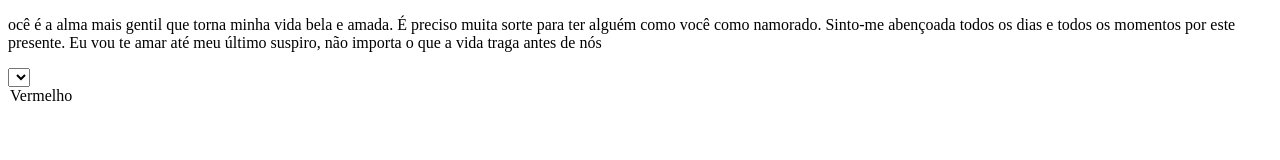
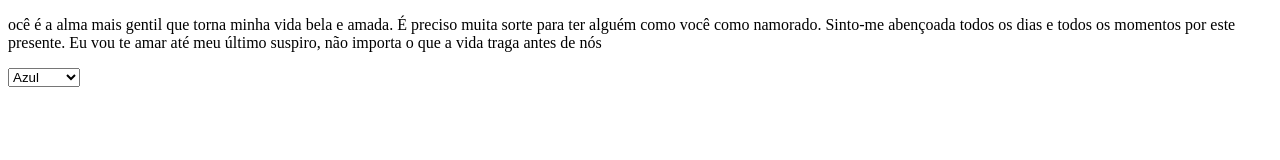
Before and after one commit to LucasRosa53/trybe-exercicio, a plain HTML site: page fundamentos/secao-05-javascript-dom-eventos-webstorage/secao-05-exercicio-5.4/index.html in a window 1280 px wide. Drawn offline with Linux system fonts and the light colour scheme.

Commit message:
criado cores html

```diff
--- a/fundamentos/secao-05-javascript-dom-eventos-webstorage/secao-05-exercicio-5.4/index.html
+++ b/fundamentos/secao-05-javascript-dom-eventos-webstorage/secao-05-exercicio-5.4/index.html
@@ -10,8 +10,14 @@
 <body>
 <p> ocê é a alma mais gentil que torna minha vida bela e amada. É preciso muita sorte para ter alguém como você como namorado. Sinto-me abençoada todos os dias e todos os momentos por este presente. Eu vou te amar até meu último suspiro, não importa o que a vida traga antes de nós</p>
 
-<select name="" id=""></select>
-<option value="red">Vermelho</option>
+<select name="" id="">
+<option value="blue">Azul</option>
+<option value="green">Verde</option>
+<option value="white">Branco</option>
+<option value="yellow">Amarelo</option>
+
+</select>
+
     <script src="script.js" >  </script>
 </body>
 </html>
```
